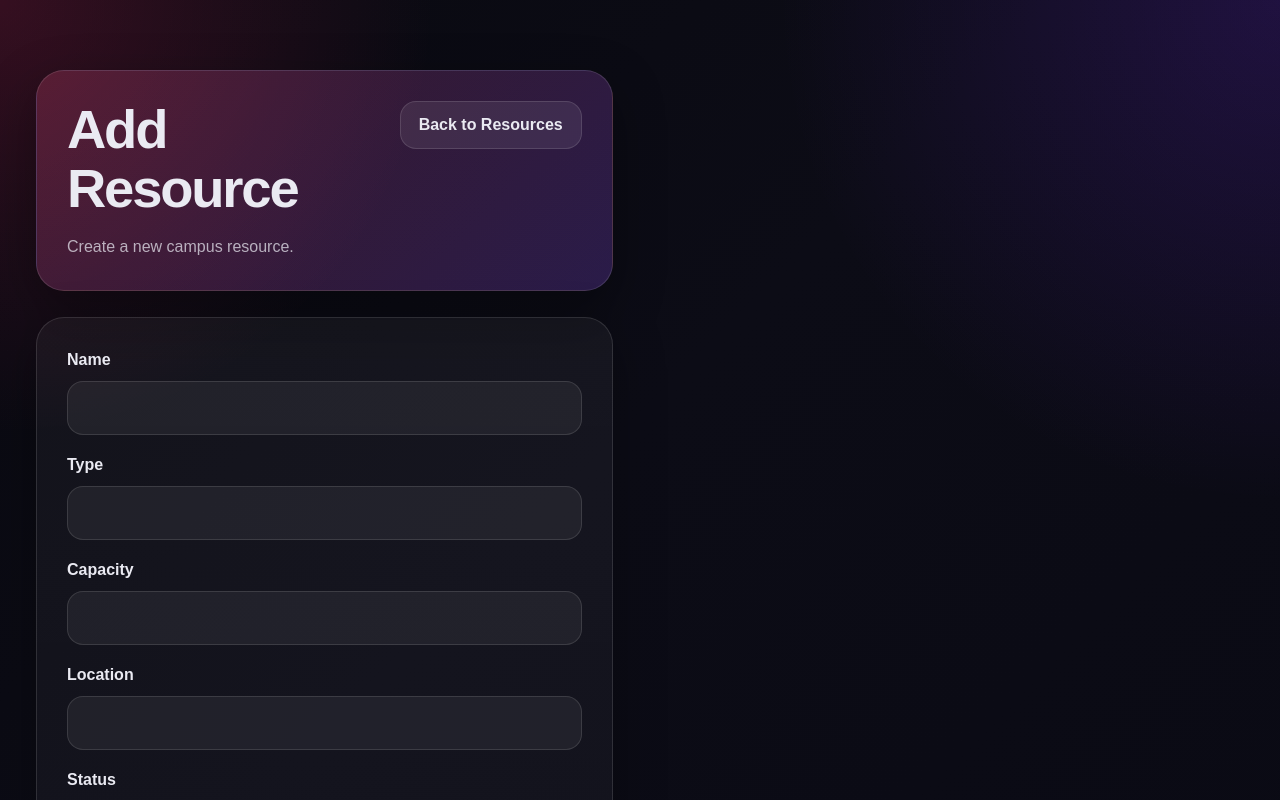
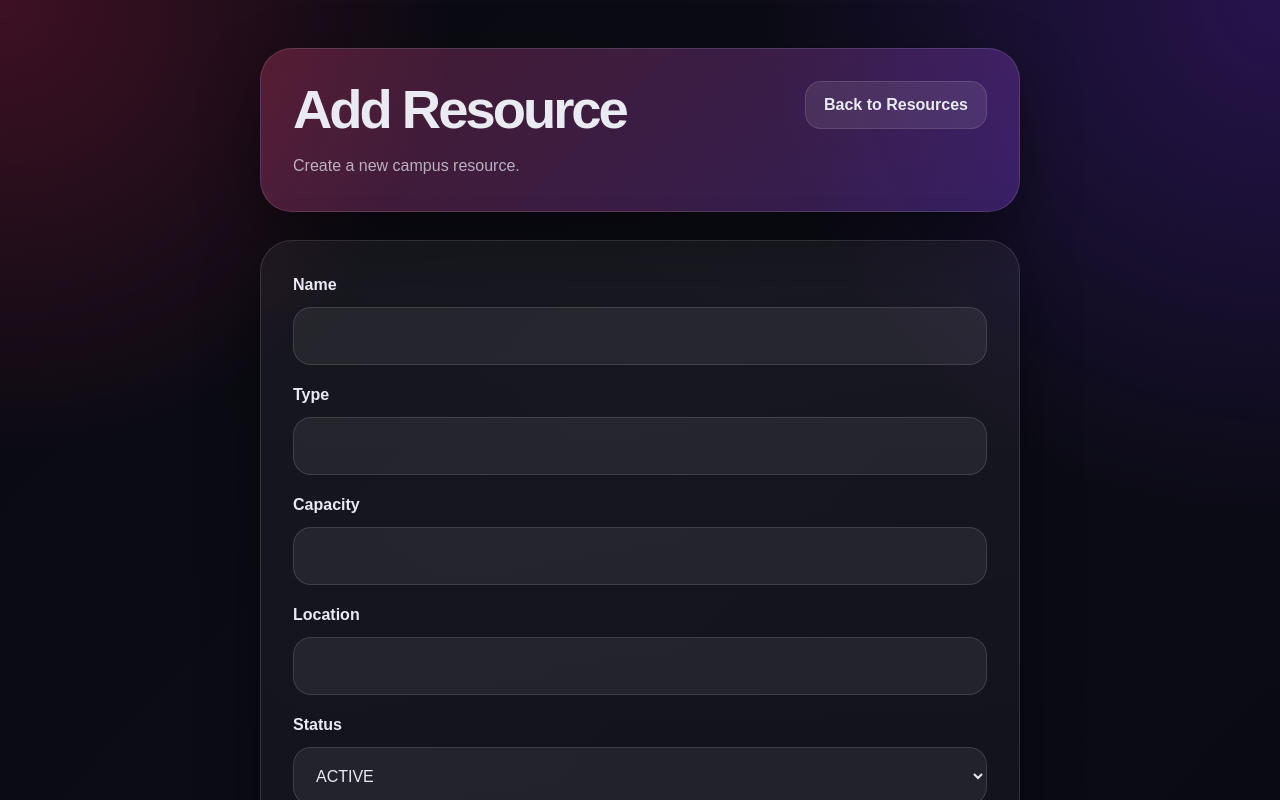
Before and after one commit to Suche003/it3030-paf-2026-smart-campus, a React (Vite) app in the folder frontend/: page /admin/resources/add in a window 1280 px wide. Shown: the top 800 px of the page. Built offline with nearby package versions, Linux system fonts and the light colour scheme.

Commit message:
ui: enhance typography for readability. Add some frontend features.

```diff
--- a/frontend/src/App.jsx
+++ b/frontend/src/App.jsx
@@ -6,13 +6,13 @@ import './styles/App.css'
 
 export default function App() {
   return (
-    <div className="app-shell">
+    <main className="admin-module-shell">
       <Routes>
         <Route path="/" element={<Navigate to="/admin/resources" replace />} />
         <Route path="/admin/resources" element={<AdminResourceListPage />} />
         <Route path="/admin/resources/add" element={<AddResourcePage />} />
         <Route path="/admin/resources/edit/:id" element={<EditResourcePage />} />
       </Routes>
-    </div>
+    </main>
   )
 }
--- a/frontend/src/styles/App.css
+++ b/frontend/src/styles/App.css
@@ -2,16 +2,16 @@
   --bg: #0b0b12;
   --bg-soft: #12121c;
   --card: rgba(255, 255, 255, 0.06);
-  --card-strong: rgba(255, 255, 255, 0.08);
+  --card-strong: rgba(255, 255, 255, 0.09);
   --text: #eaeaf2;
   --muted: rgba(234, 234, 242, 0.72);
   --border: rgba(255, 255, 255, 0.12);
-  --border-strong: rgba(255, 255, 255, 0.18);
+  --border-strong: rgba(255, 255, 255, 0.2);
   --accent: #7c2cff;
   --accent2: #ff2b6a;
   --success: #8bffb0;
   --danger: #ff8ca8;
-  --shadow: 0 18px 50px rgba(0, 0, 0, 0.35);
+  --shadow: 0 22px 60px rgba(0, 0, 0, 0.42);
 }
 
 * {
@@ -23,14 +23,15 @@ body,
 #root {
   margin: 0;
   min-height: 100%;
+  width: 100%;
   font-family: Arial, sans-serif;
 }
 
 body {
   color: var(--text);
   background:
-    radial-gradient(circle at top left, rgba(255, 43, 106, 0.18), transparent 26%),
-    radial-gradient(circle at top right, rgba(124, 44, 255, 0.18), transparent 30%),
+    radial-gradient(circle at top left, rgba(255, 43, 106, 0.22), transparent 28%),
+    radial-gradient(circle at top right, rgba(124, 44, 255, 0.24), transparent 32%),
     linear-gradient(135deg, #090910 0%, #0c0c16 45%, #0a0a14 100%);
 }
 
@@ -45,7 +46,10 @@ select {
   font: inherit;
 }
 
-.app-shell {
+.admin-module-shell {
   min-height: 100vh;
-  padding: 40px 20px;
+  width: 100%;
+  padding: 48px 24px 80px;
+  display: flex;
+  justify-content: center;
 }
--- a/frontend/src/styles/ResourceFormPage.css
+++ b/frontend/src/styles/ResourceFormPage.css
@@ -1,32 +1,32 @@
 .form-page-container {
-  width: min(780px, calc(100% - 32px));
+  width: min(760px, 100%);
   margin: 0 auto;
-  padding: 30px 0 70px;
-  animation: fadeUp 0.4s ease both;
+  animation: fadeUp 0.45s ease both;
 }
 
 .form-page-header {
-  display: flex;
-  justify-content: space-between;
-  align-items: flex-start;
-  gap: 22px;
-  padding: 30px;
-  border-radius: 28px;
+  width: 100%;
+  display: grid;
+  grid-template-columns: 1fr auto;
+  gap: 24px;
+  align-items: start;
+  padding: 32px;
+  border-radius: 32px;
   background:
-    linear-gradient(135deg, rgba(255, 43, 106, 0.16), rgba(124, 44, 255, 0.18)),
-    rgba(255, 255, 255, 0.05);
+    linear-gradient(135deg, rgba(255, 43, 106, 0.2), rgba(124, 44, 255, 0.24)),
+    rgba(255, 255, 255, 0.055);
   border: 1px solid var(--border);
-  backdrop-filter: blur(14px);
+  backdrop-filter: blur(18px);
   box-shadow: var(--shadow);
-  margin-bottom: 26px;
+  margin-bottom: 28px;
 }
 
 .form-page-title {
   margin: 0;
   font-size: clamp(2.2rem, 5vw, 3.4rem);
-  line-height: 1.08;
+  line-height: 1.05;
   font-weight: 900;
-  letter-spacing: -0.04em;
+  letter-spacing: -0.055em;
 }
 
 .form-page-subtitle {
@@ -36,7 +36,6 @@
 }
 
 .back-link-btn {
-  flex-shrink: 0;
   display: inline-flex;
   justify-content: center;
   align-items: center;
@@ -44,50 +43,50 @@
   padding: 0 18px;
   border-radius: 16px;
   color: var(--text);
-  font-weight: 800;
-  background: rgba(255, 255, 255, 0.08);
+  font-weight: 900;
+  background: rgba(255, 255, 255, 0.085);
   border: 1px solid var(--border);
+  white-space: nowrap;
   transition: 0.25s ease;
-  white-space: nowrap;
 }
 
 .back-link-btn:hover {
   transform: translateY(-2px);
-  border-color: var(--border-strong);
-  background: rgba(255, 255, 255, 0.11);
+  background: rgba(255, 255, 255, 0.12);
 }
 
 .resource-form-card {
+  width: 100%;
   display: grid;
   gap: 18px;
-  padding: 30px;
-  border-radius: 28px;
+  padding: 32px;
+  border-radius: 32px;
   background:
-    linear-gradient(180deg, rgba(255, 255, 255, 0.045), rgba(255, 255, 255, 0.03));
+    linear-gradient(180deg, rgba(255, 255, 255, 0.052), rgba(255, 255, 255, 0.03));
   border: 1px solid var(--border);
-  backdrop-filter: blur(14px);
+  backdrop-filter: blur(18px);
   box-shadow: var(--shadow);
 }
 
 .form-group {
   display: grid;
-  gap: 9px;
+  gap: 10px;
 }
 
 .form-group label {
-  font-weight: 800;
+  font-weight: 900;
   color: var(--text);
 }
 
 .form-group input,
 .form-group select {
   width: 100%;
-  min-height: 54px;
-  border-radius: 16px;
+  min-height: 58px;
+  border-radius: 18px;
   border: 1px solid var(--border);
-  background: rgba(255, 255, 255, 0.06);
+  background: rgba(255, 255, 255, 0.065);
   color: var(--text);
-  padding: 0 16px;
+  padding: 0 18px;
   outline: none;
   transition: 0.25s ease;
 }
@@ -99,20 +98,21 @@
 
 .form-group input:focus,
 .form-group select:focus {
-  border-color: rgba(255, 43, 106, 0.45);
-  box-shadow: 0 0 0 4px rgba(255, 43, 106, 0.08);
+  border-color: rgba(255, 43, 106, 0.5);
+  box-shadow: 0 0 0 5px rgba(255, 43, 106, 0.09);
 }
 
 .submit-btn {
   width: 100%;
-  min-height: 54px;
+  min-height: 58px;
   border: none;
   margin-top: 8px;
-  padding: 0 24px;
-  border-radius: 16px;
+  border-radius: 18px;
   cursor: pointer;
   font-weight: 900;
   color: #fff;
+  background: linear-gradient(90deg, #ff2f92 0%, #8b3dff 100%);
+  box-shadow: 0 14px 28px rgba(255, 47, 146, 0.24);
   transition: 0.25s ease;
 }
 
@@ -120,17 +120,12 @@
   transform: translateY(-2px);
 }
 
-.save-btn,
-.update-btn {
-  background: linear-gradient(90deg, #ff2f92 0%, #8b3dff 100%);
-  box-shadow: 0 12px 24px rgba(255, 47, 146, 0.22);
-}
-
 @keyframes fadeUp {
   from {
     opacity: 0;
-    transform: translateY(14px);
+    transform: translateY(16px);
   }
+
   to {
     opacity: 1;
     transform: translateY(0);
@@ -139,9 +134,8 @@
 
 @media (max-width: 760px) {
   .form-page-header {
-    flex-direction: column;
-    padding: 22px;
-    border-radius: 22px;
+    grid-template-columns: 1fr;
+    padding: 24px;
   }
 
   .back-link-btn {
@@ -149,7 +143,6 @@
   }
 
   .resource-form-card {
-    padding: 22px;
-    border-radius: 22px;
+    padding: 24px;
   }
 }
```
Also changed, not shown: frontend/src/styles/AdminResourceListPage.css (+102 -67 lines).
